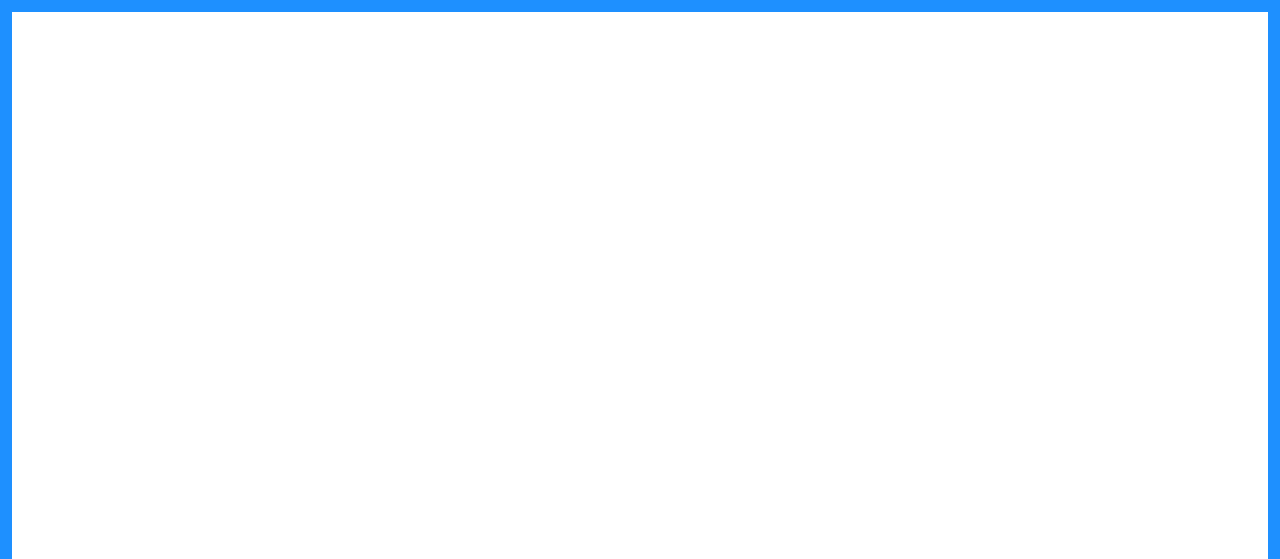
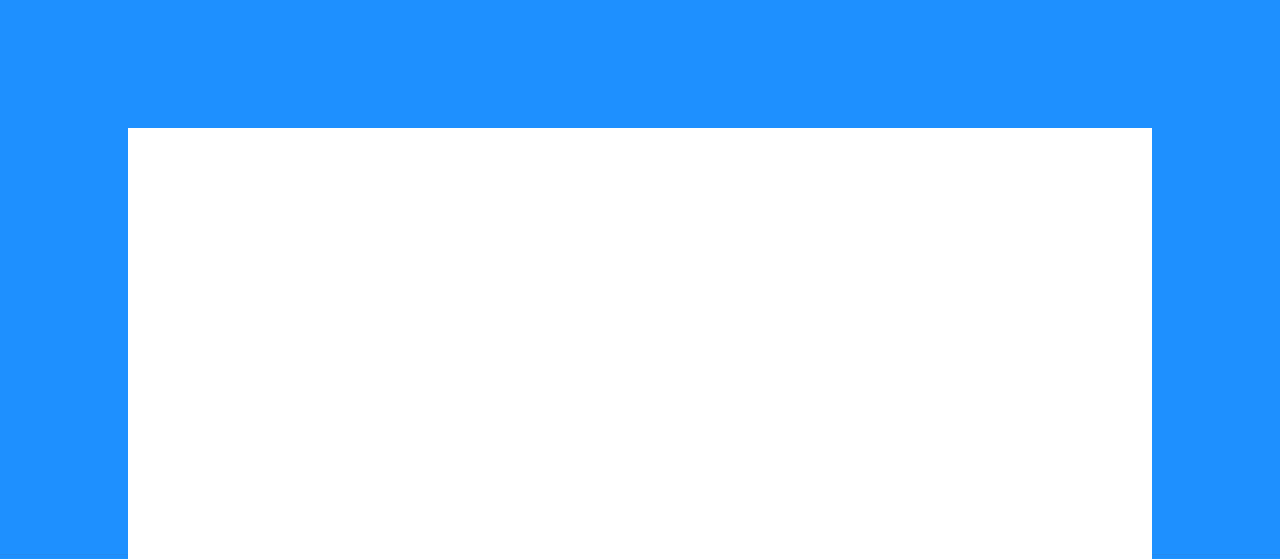
Before and after one commit to Blurground/Blurground.github.io, a plain HTML site: page index.html in a window 1280 px wide. Shown: the top 559 px of the page. Drawn offline with Linux system fonts and the light colour scheme.

Commit message:
Update index.html

```diff
--- a/index.html
+++ b/index.html
@@ -15,7 +15,7 @@
 
 			body{
 					  font-family:Arial,sans-serif;
-							margin:12px;
+							margin:10vw;
                                            background:dodgerblue;
 			}
 			#fileSelect{
```
